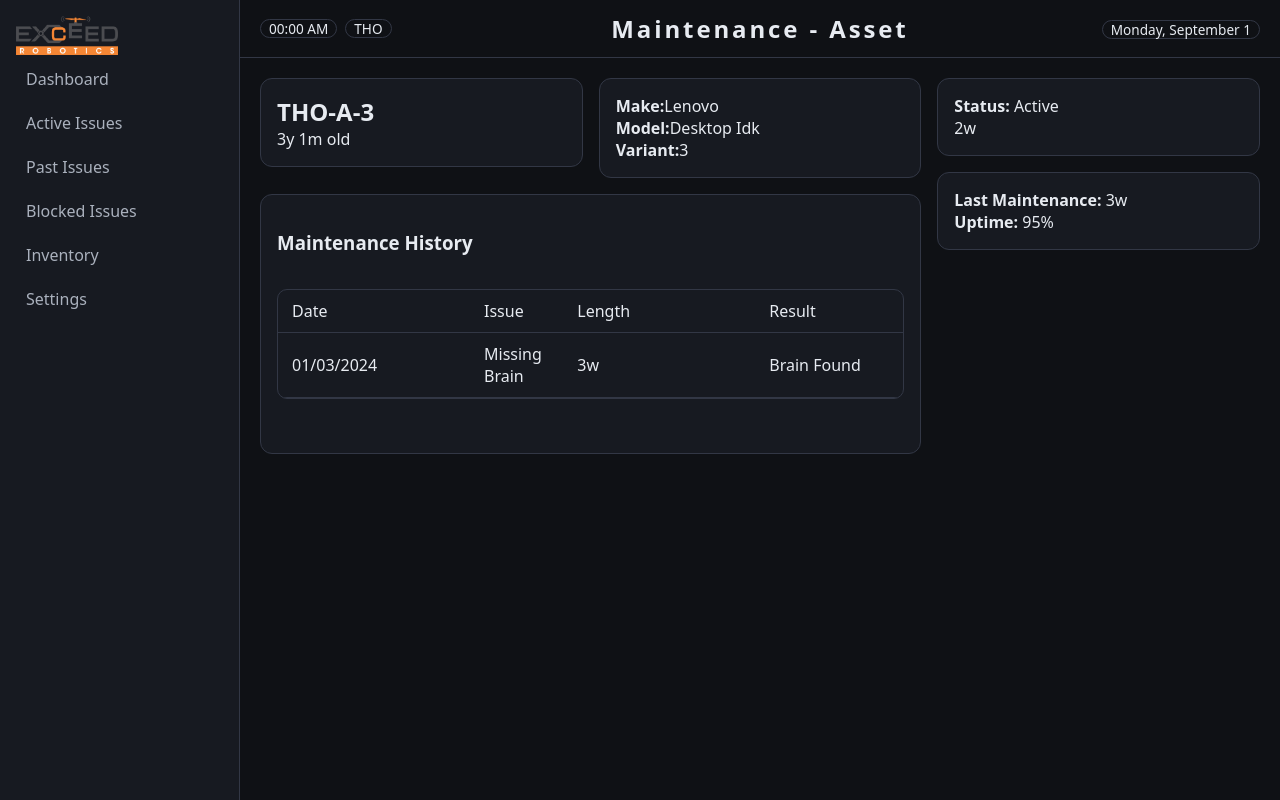
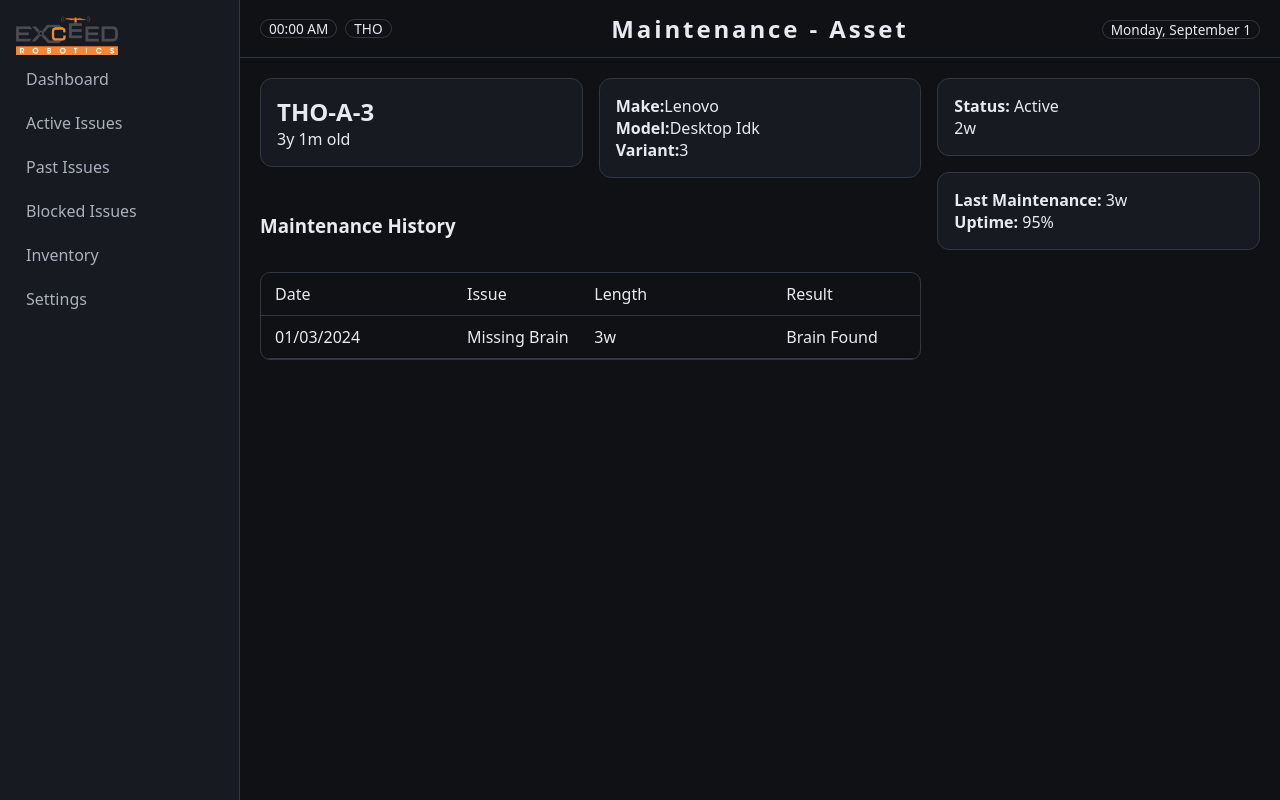
Before and after one commit to DrHahnchenflugel/MaintenanceApplication, a Python web app: template app/templates/assets/specific_asset.html in a window 1280 px wide. Run offline with Jinja, Linux system fonts and the light colour scheme; the template is opened without the code that fills it, so the values that code supplies are empty.

Commit message:
Creating specific asset page v0.2

```diff
--- a/app/templates/assets/specific_asset.html
+++ b/app/templates/assets/specific_asset.html
@@ -25,7 +25,7 @@
             <div><b>Uptime:</b> 95% </div>
         </section>
 
-        <section class="card column asset-history">
+        <section class="column asset-history">
             <h3 style="margin 0 0 8px;">Maintenance History</h3>
             <div class="table">
                 <div class="thead--four">
```
